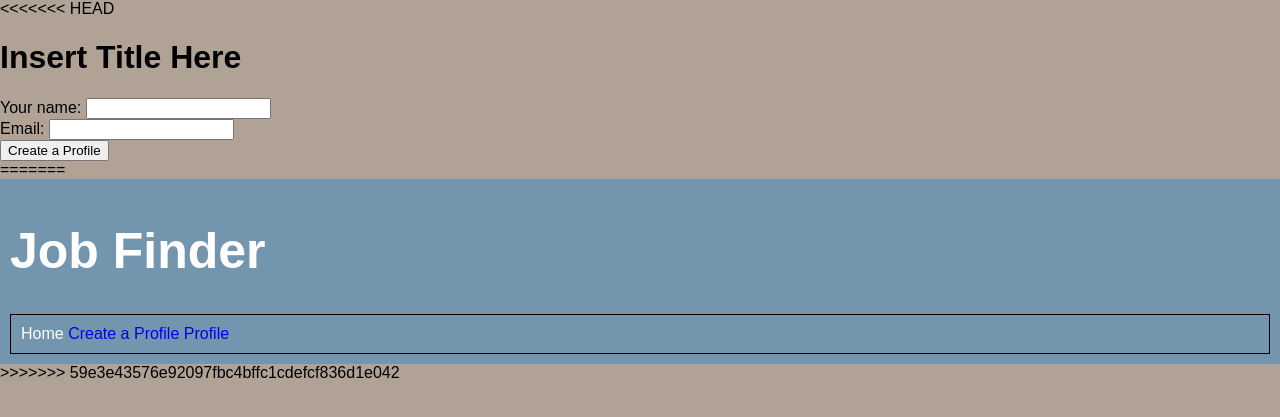
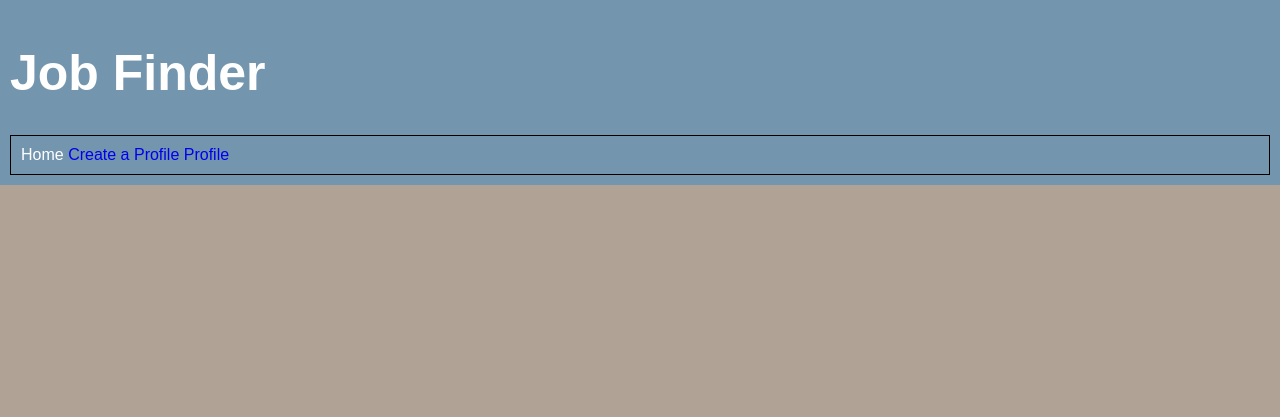
Before and after one commit to otobin/onk-final-project, a Python web app: template templates/home.html in a window 1280 px wide. Shown: the top 417 px of the page. Run offline with Jinja, Linux system fonts and the light colour scheme; the template is opened without the code that fills it, so the values that code supplies are empty.

Commit message:
Resolving merge conflict

```diff
--- a/templates/home.html
+++ b/templates/home.html
@@ -1,16 +1,4 @@
 <!DOCTYPE html>
-<<<<<<< HEAD
-<title>Job Finder</title>
-
-<h1>Insert Title Here</h1>
-
-<form method="post" action="/create">
-  Your name: <input name="name"><br>
-  Email: <input name="email"><br>
-
-  <button>Create a Profile</button><br>
-</form>
-=======
 <title>Job Finder - Home</title>
 
 <link rel="stylesheet" href="/stylesheets/home.css"/>
@@ -26,4 +14,3 @@
     </div>
   </div>
 </div>
->>>>>>> 59e3e43576e92097fbc4bffc1cdefcf836d1e042
--- a/templates/profile.html
+++ b/templates/profile.html
@@ -1,10 +1,6 @@
-<<<<<<< HEAD
-THis is profile
-=======
 <!DOCTYPE html>
 <title>Your Profile</title>
 
 
 Hello from the profile page
 <link rel="stylesheet" href="/stylesheets/profile.css"/>
->>>>>>> 59e3e43576e92097fbc4bffc1cdefcf836d1e042
```
